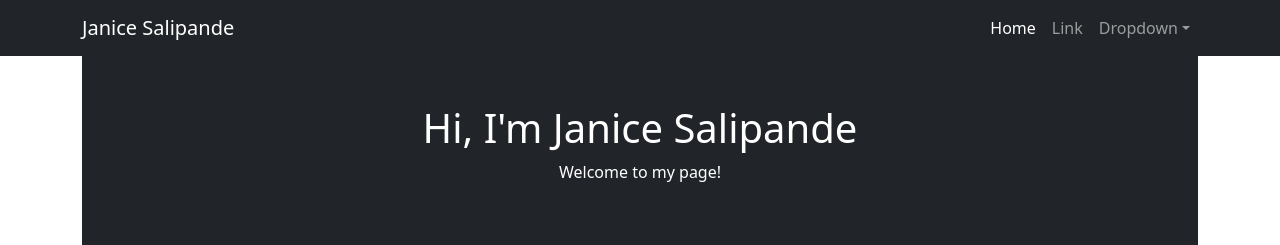
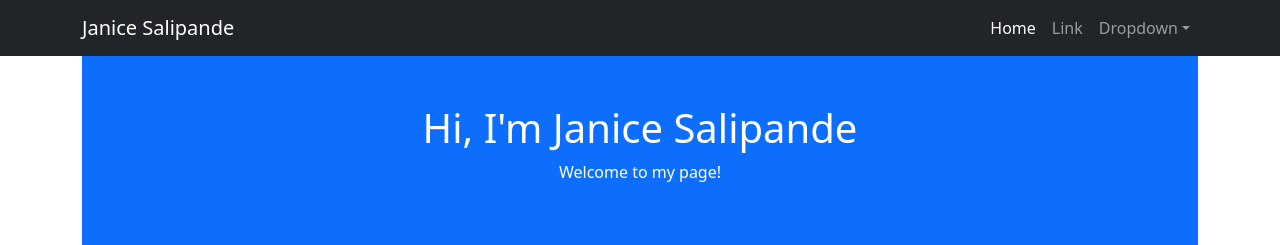
Before and after one commit to jdsalipande2/webprog-SF231-bootstrap-template, a plain HTML site: page sb/index.html in a window 1280 px wide. Shown: the top 245 px of the page. Drawn offline with nearby package versions, Linux system fonts and the light colour scheme.

Commit message:
added css

```diff
--- a/sb/index.html
+++ b/sb/index.html
@@ -36,7 +36,7 @@
         </nav>
         <!-- Page content-->
         <div class="container">
-            <div class="container-fluid p-5 bg-dark text-white text-center">
+            <div class="container-fluid p-5 bg-primary text-white text-center">
                 <h1>Hi, I'm Janice Salipande</h1>
                 <p>Welcome to my page!</p>
               </div>
```
